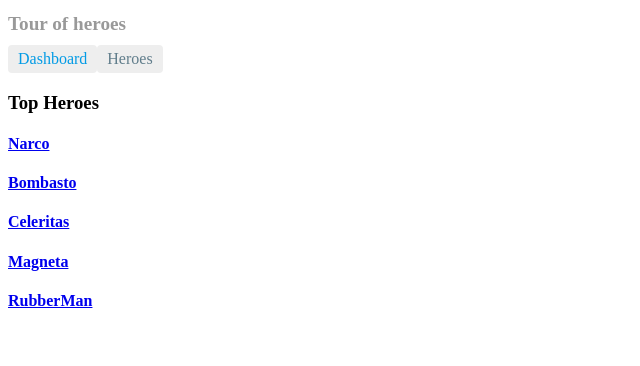
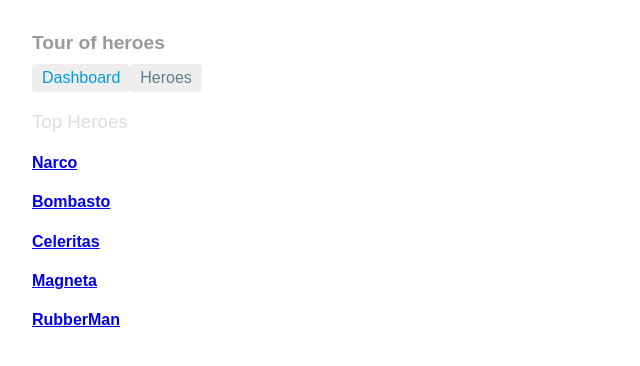
Before and after one commit to FrankNewII/TourOfHeroes, an Angular app: page /dashboard in a window 1280 px wide. Shown: the top 366 px of the page, without its empty margins (0-640 px from the left). Built offline with nearby package versions, Linux system fonts and the light colour scheme.

Commit message:
over routing

```diff
--- a/src/app/dashboard.component.css
+++ b/src/app/dashboard.component.css
@@ -1,3 +1,7 @@
 /*
 TODO: посмотреть стили в dashboard
 */
+
+h3 {
+    color: #ddd;
+}
--- a/src/index.html
+++ b/src/index.html
@@ -7,6 +7,7 @@
 
   <meta name="viewport" content="width=device-width, initial-scale=1">
   <link rel="icon" type="image/x-icon" href="favicon.ico">
+  <link href="styles.css" rel="stylesheet"/>
 </head>
 <body>
   <app-root>Loading...</app-root>
--- a/src/styles.css
+++ b/src/styles.css
@@ -1 +1,27 @@
-/* You can add global styles to this file, and also import other style files */
+/* Master Styles */
+h1 {
+    color: #369;
+    font-family: Arial, Helvetica, sans-serif;
+    font-size: 250%;
+}
+
+h2, h3 {
+    color: #444;
+    font-family: Arial, Helvetica, sans-serif;
+    font-weight: lighter;
+}
+
+body {
+    margin: 2em;
+}
+
+body, input[text], button {
+    color: #888;
+    font-family: Cambria, Georgia;
+}
+
+/* . . . */
+/* everywhere else */
+* {
+    font-family: Arial, Helvetica, sans-serif;
+}
```
